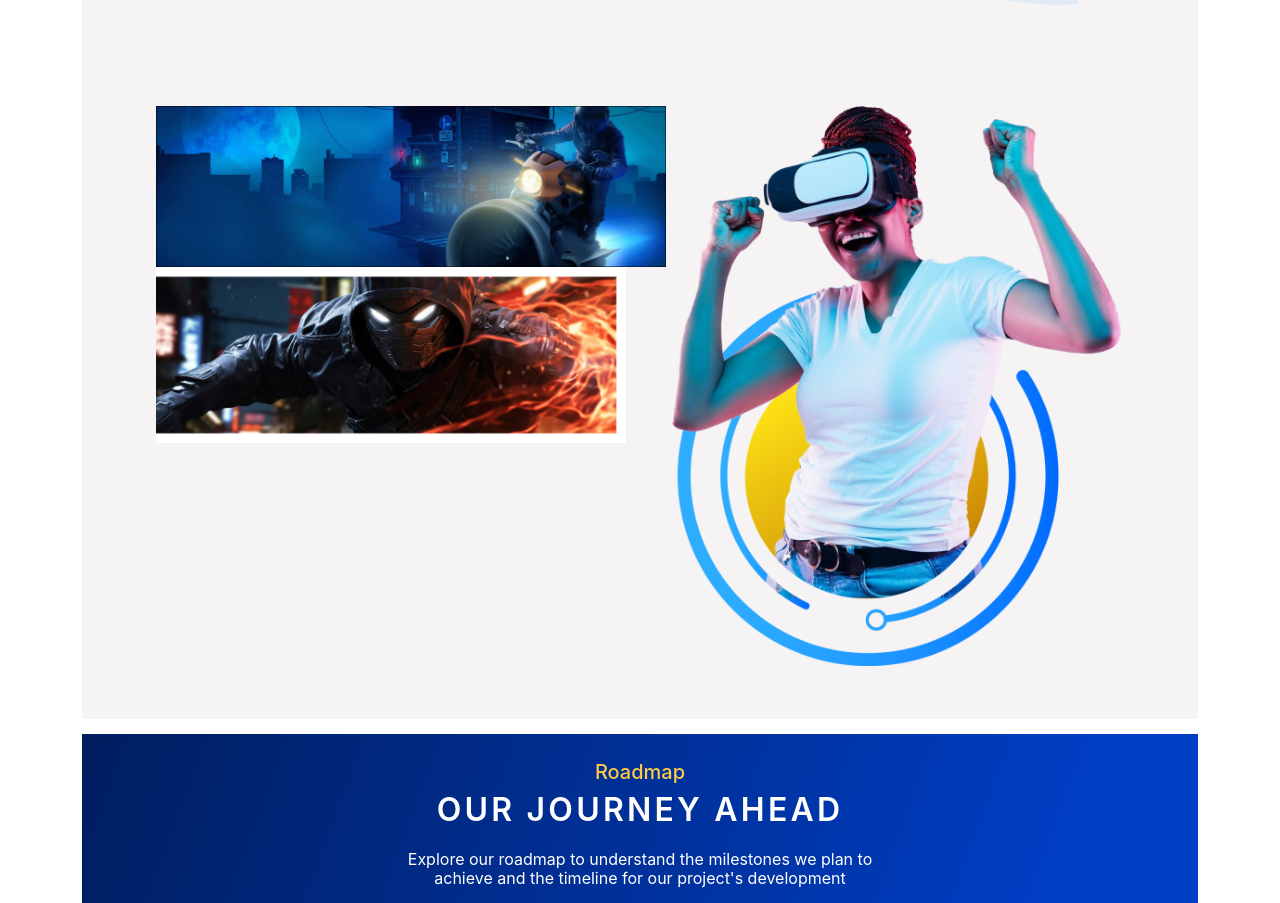
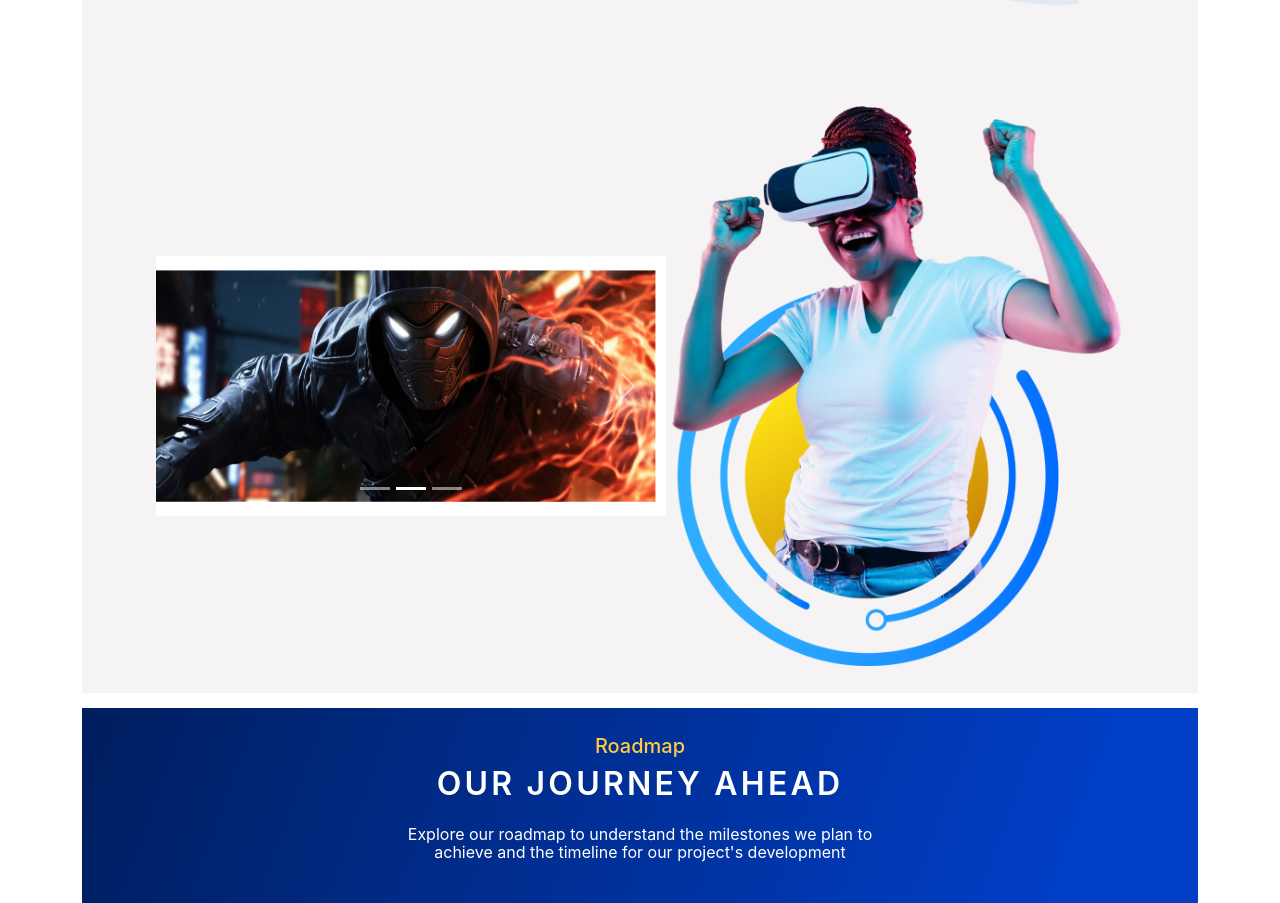
Before and after one commit to ojimcy/ploutos-main, a React (Create React App) app: page / in a window 1280 px wide. Shown: the part 4427-5330 px from the top of the page. Built offline with nearby package versions, Linux system fonts and the light colour scheme.

Commit message:
games carousel

```diff
--- a/src/components/landing/Gaming.js
+++ b/src/components/landing/Gaming.js
@@ -1,6 +1,6 @@
 import React from 'react';
 import { Link } from 'react-router-dom';
-import { Container } from 'reactstrap';
+import { Container, UncontrolledCarousel } from 'reactstrap';
 
 import './gaming.css';
 
@@ -11,8 +11,22 @@ import frame from '../../assets/images/Frame.png';
 import rect1 from '../../assets/images/rect-1.png';
 import rect2 from '../../assets/images/rect-2.png';
 import rect3 from '../../assets/images/rect-3.png';
-import pad from '../../assets/images/game-pad.png';
 import virtual from '../../assets/images/virtual.png';
+
+const items = [
+  {
+    key: 1,
+    src: rect1,
+  },
+  {
+    key: 2,
+    src: rect2,
+  },
+  {
+    key: 3,
+    src: rect3,
+  },
+];
 
 function Gaming() {
   return (
@@ -33,7 +47,11 @@ function Gaming() {
                 data-wow-duration="1s"
                 data-wow-delay="1.5s"
               >
-                Level up your gaming experience with Plutos! Partnering with leading game companies, we&apos;re making gaming not only entertaining but also highly rewarding through in-game purchases, rewards, and transactions using Plutos tokens across your favorite games and virtual worlds. {' '}
+                Level up your gaming experience with Plutos! Partnering with
+                leading game companies, we&apos;re making gaming not only
+                entertaining but also highly rewarding through in-game
+                purchases, rewards, and transactions using Plutos tokens across
+                your favorite games and virtual worlds.{' '}
               </h6>
               <div className="get-sterted mt-5">
                 <Link
@@ -42,9 +60,9 @@ function Gaming() {
                 >
                   Demo
                 </Link>
-                  <Link className=" more-btn" target="_blank">
-                    Learn More
-                  </Link>
+                <Link className=" more-btn" target="_blank">
+                  Learn More
+                </Link>
               </div>
             </div>
             <div className="gaming-header-right">
@@ -55,28 +73,7 @@ function Gaming() {
           </div>
           <div className="gaming-images">
             <div className="left">
-              <div
-                className="rect-1 wow fadeInDown"
-                data-wow-duration="1s"
-                data-wow-delay="1s"
-              >
-                <img src={rect1} alt="Games" />
-              </div>
-              <div
-                className="rect-2 wow fadeInDown"
-                data-wow-duration="1s"
-                data-wow-delay="1.5s"
-              >
-                <img src={rect2} alt="Games" />
-              </div>
-              <div
-                className="rect-3 wow fadeInUp"
-                data-wow-duration="1s"
-                data-wow-delay="3.5s"
-              >
-                <img src={rect3} alt="Games" />
-                <img className="game-pad" src={pad} alt="Game Pad" />
-              </div>
+              <UncontrolledCarousel items={items} />
             </div>
             <div
               className="gaming-virtual  wow fadeInRight"
--- a/src/components/landing/gaming.css
+++ b/src/components/landing/gaming.css
@@ -13,7 +13,6 @@
 .gaming-title {
   max-width: 500px;
 }
-
 
 .more-btn {
   color: #001e5f !important;
@@ -45,19 +44,9 @@
 .gaming-images {
   display: flex;
   justify-content: space-between;
+  align-items: center;
   padding-right: 74px;
   margin-top: 4rem;
-}
-
-.gaming-images .rect-1 {
-  max-width: 510px;
-}
-
-.gaming-images .rect-2 {
-  max-width: 470px;
-}
-.gaming-images .rect-3 {
-  max-width: 390px;
 }
 
 .rect-3 .game-pad {
@@ -72,13 +61,17 @@
   max-width: 450px;
 }
 
+.carousel-item img {
+  height: 260px !important;
+  width: 510px !important;
+}
+
 @media screen and (max-width: 768px) {
   .gaming-wrapper {
     height: auto;
     padding: 10px 15px 10px 15px;
   }
 
-  /* Maintain consistent spacing */
   .gaming-title h2,
   .gaming-title p {
     margin-top: 1rem;
@@ -109,19 +102,11 @@
 
   .gaming-images {
     padding-right: 0;
+    justify-content: center;
   }
-
-  .gaming-images .rect-1 {
-    max-width: 290px;
+  .gaming-images .left {
+    display: none;
   }
-
-  .gaming-images .rect-2 {
-    max-width: 170px;
-  }
-  .gaming-images .rect-3 {
-    max-width: 155px;
-  }
-
   .rect-3 .game-pad {
     max-width: 50px;
   }
```
